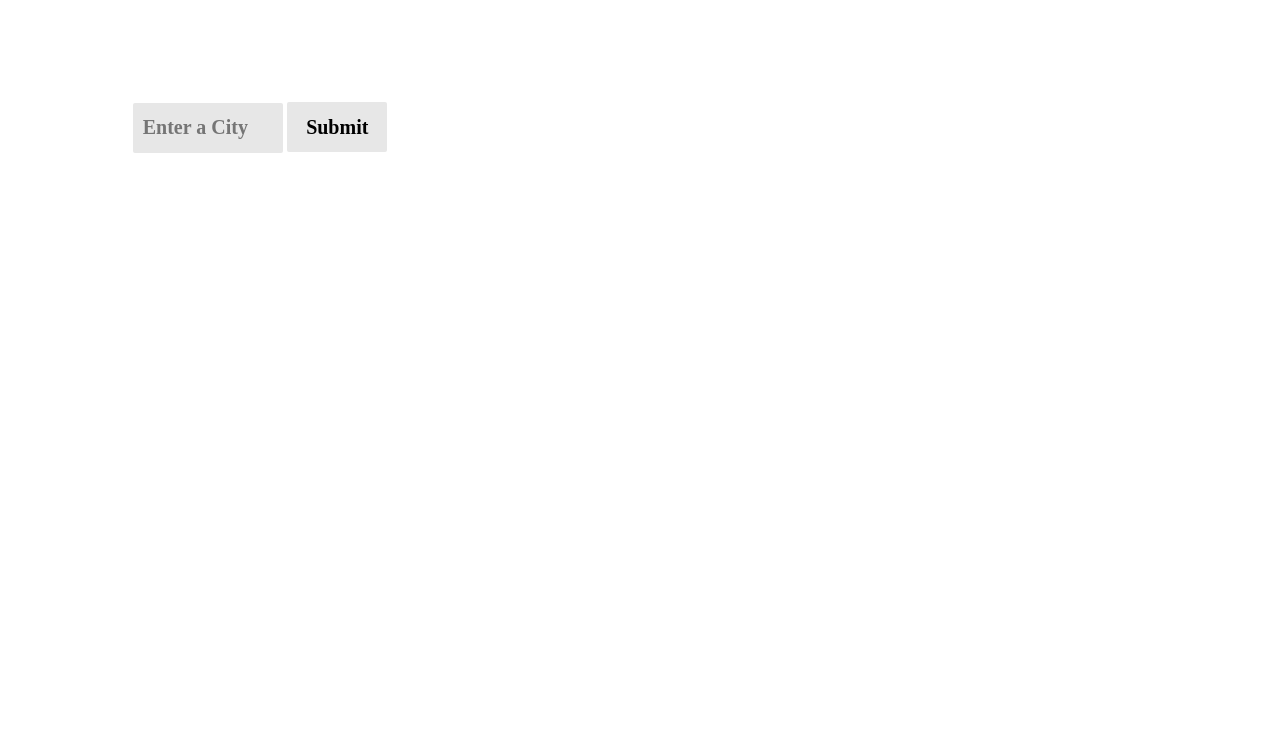
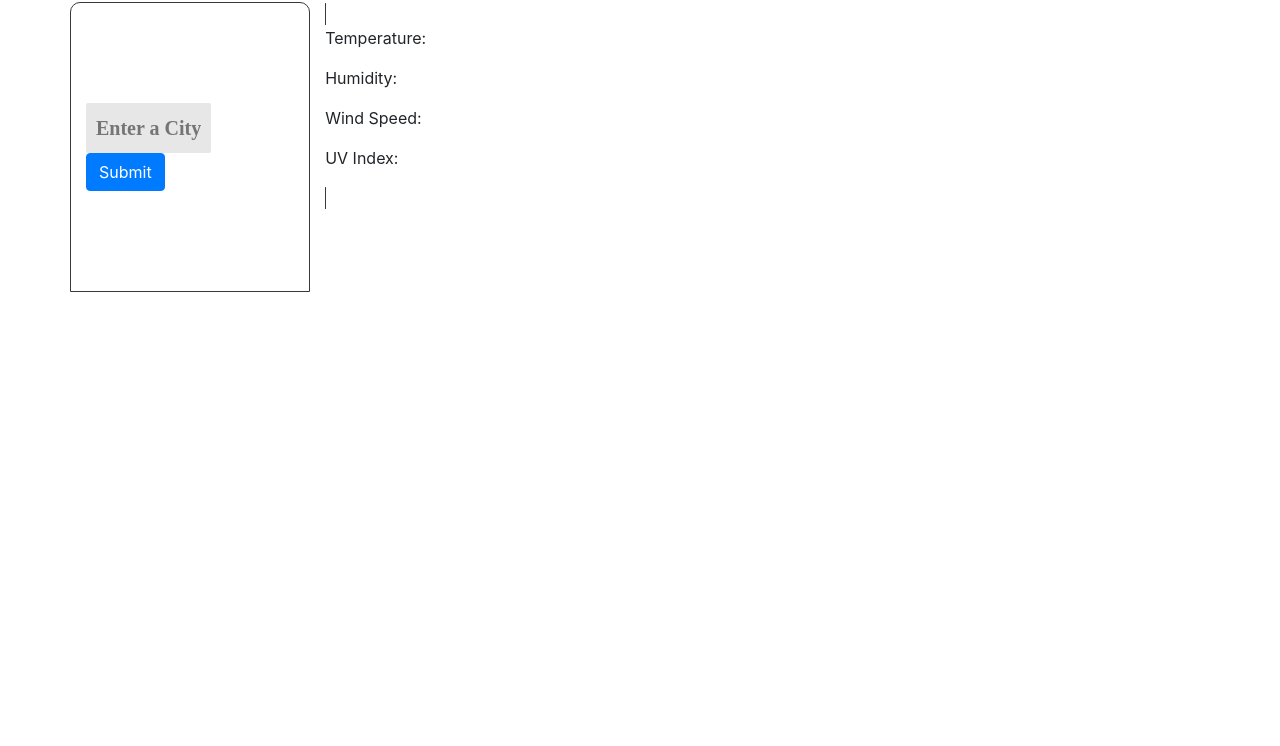
Before and after one commit to RadioJackie/What-s-the-4cast-, a plain HTML site: page index.html in a window 1280 px wide. Shown: the part 54-800 px from the top of the page. Drawn offline with nearby package versions, Linux system fonts and the light colour scheme.

Commit message:
Made progress

```diff
--- a/index.html
+++ b/index.html
@@ -17,21 +17,27 @@
     <header>
         <h1>What's The 4-Cast?</h1>
     </header>
-    <div class="container content">
+    <div class="container">
         <div class="row">
-            <div class="col-12 col-md-4 cities">
-            <div class="input" >
-                <input type="text" class="inputValue" placeholder="Enter a City">
-                <input type="submit" value="Submit" class="button">
+            <span class="border border-dark" id="border">
+                <div class="col-12 col-md-4">
+                    <div class="input">
+                        <input type="text" class="inputValue" placeholder="Enter a City">
+                        <button type="submit" class="btn btn-primary">Submit</button> </div>
+                </div>
+            </span>
+            <div class="col-12 col-md-6 results">
+                    <span class="border border-dark" id="border">
+                        <div id="currentWeather">
+                            <p class="currentWeatherText">Temperature: <span id="tempSpan"></span></p>
+                            <p class="currentWeatherText">Humidity: <span id="humiditySpan"></span></p>
+                            <p class="currentWeatherText">Wind Speed: <span id="windSpan"></span></p>
+                            <p class="currentWeatherText">UV Index: <span id="uvSpan"></span></p>
+                        </div>
+                    </span>
+                </div>
             </div>
         </div>
-        <div class="display">
-            <h2 class="name">
-                </h1>
-                <p class="description"></p>
-                <p class="temp"></p>
-        </div>
-    </div>
 
 
     </div>
--- a/style.css
+++ b/style.css
@@ -15,7 +15,7 @@ body{
 
 input[type="text"]{
     height: 50px;
-    width: 150px;
+    width: 125px;
     background: #e7e7e7;
     font-family: 'Times New Roman', Times, serif;
     font-weight: bold;
@@ -27,7 +27,7 @@ input[type="text"]{
 
 input[type="submit"]{
     height: 50px;
-    width: 100px;
+    width: 75px;
     background: #e7e7e7;
     font-family: 'Times New Roman', Times, serif;
     font-weight: bold;
@@ -45,3 +45,8 @@ h1{
     background-color: rgb(2, 41, 56);
     color: whitesmoke;
 }
+
+.border{
+    border-top-left-radius: 10px;
+    border-top-right-radius: 10px;
+}
```
